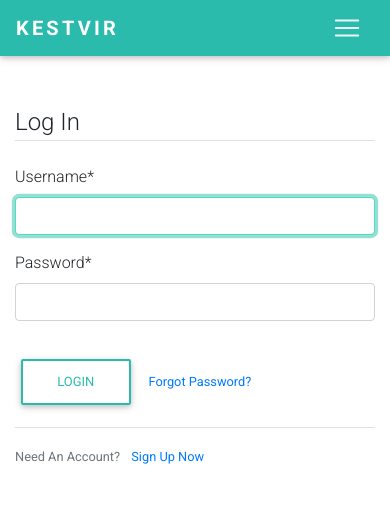
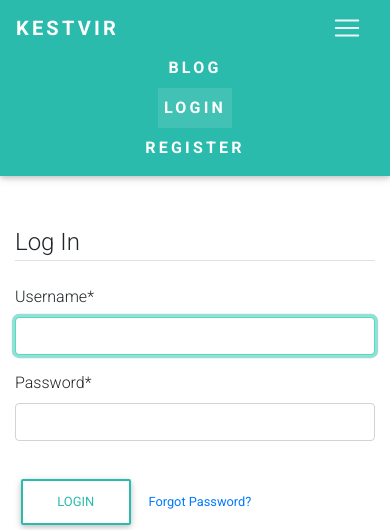
Before and after one commit to kestvir/django-blog, a Django app: page /login/?next=/post/1/comment/1/delete in a window 390 px wide, after a click that opens the changed part. Shown: the top 530 px of the page. Run offline with Django 3.2, Linux system fonts and the light colour scheme; some libraries are stand-ins or nearby versions.

Commit message:
changed comment view and navbar mobile properties

```diff
--- a/blog/templates/blog/base.html
+++ b/blog/templates/blog/base.html
@@ -26,7 +26,7 @@
                 aria-controls="basicExampleNav" aria-expanded="false" aria-label="Toggle navigation">
                 <span class="navbar-toggler-icon"></span>
             </button>
-            <div class="collapse navbar-collapse" id="basicNav">
+            <div class="collapse navbar-collapse" id="basicExampleNav">
                 <ul class="navbar-nav">
                     <li class="nav-item {% if request.resolver_match.url_name == 'blog-posts' %} active {% endif %}">
                         <a class="nav-item nav-link" href="{% url 'blog-posts' %}">Blog</a>
--- a/blog/templates/blog/post_detail.html
+++ b/blog/templates/blog/post_detail.html
@@ -221,7 +221,7 @@
         <!--Section: Blog v.3-->
 
 
-
+        {% if user.profile %}
         <!--Comment FORM -->
         <section class="mb-4 wow fadeIn" data-wow-delay="0.2s"
             style="visibility: visible; animation-name: fadeIn; animation-delay: 0.2s;">
@@ -240,8 +240,10 @@
                 </div>
             </form>
             <!--Grid row-->
-
         </section>
+        {% else %}
+        <h3 class="font-weight-bold text-center my-5">You need to log in order to leave a comment</h3>
+        {% endif %}
 
     </div>
 
```
